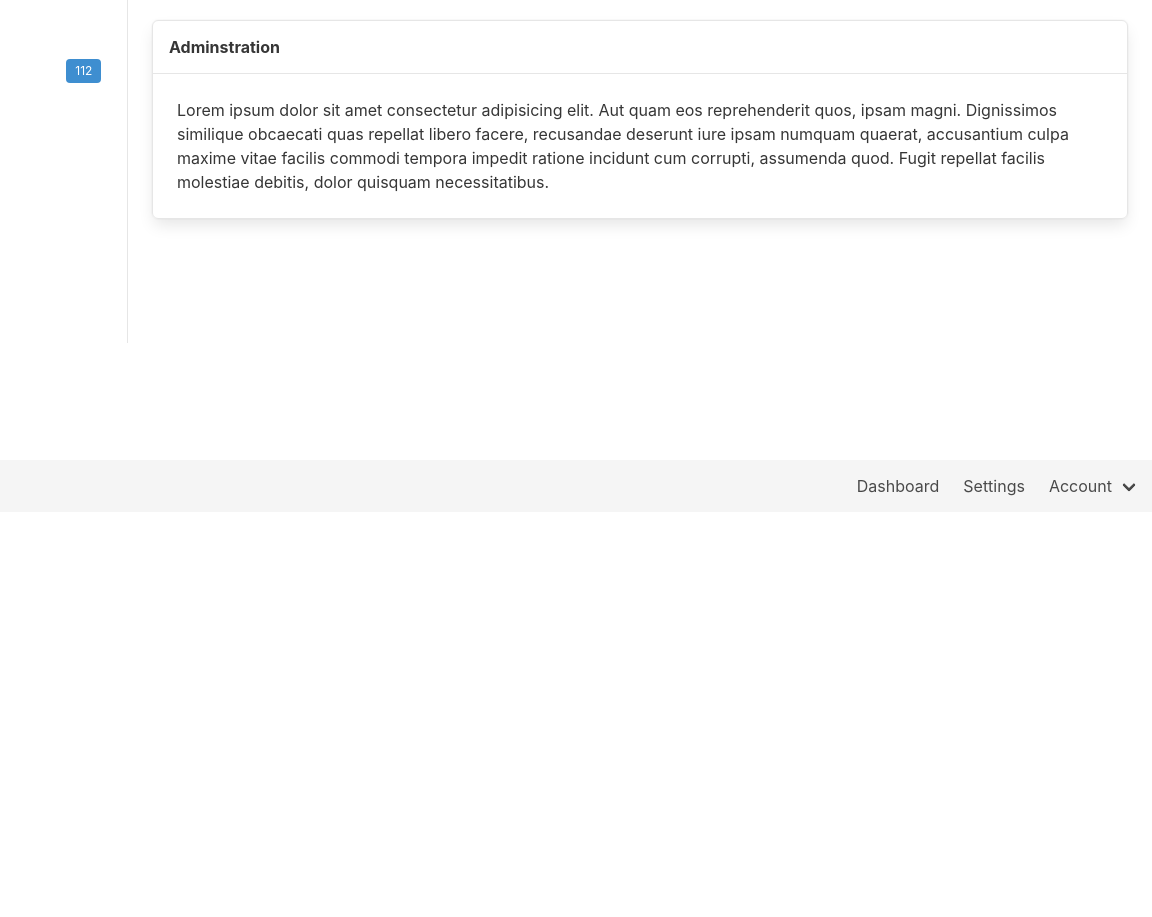
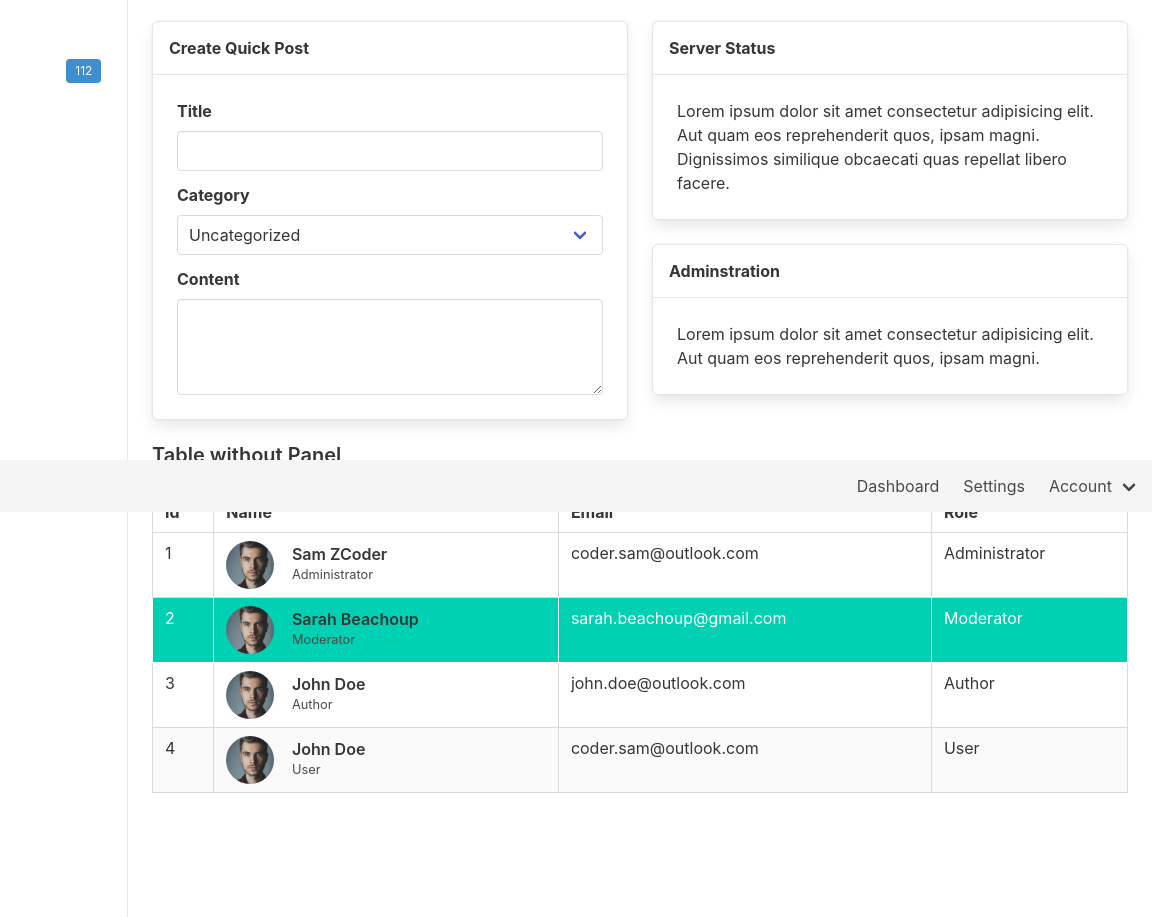
Before and after one commit to codersamer/Bulma-Dashboard, a website: page src/pages/index.html in a window 1280 px wide. Shown: the part 288-1205 px from the top of the page, 128-1280 px from the left. Before the commit the page ends 800 px from the top, so only its background shows below. Drawn offline with nearby package versions, Linux system fonts and the light colour scheme; files that its build step writes are made by us from their sources; files whose address does not match are found by name.

Commit message:
Screenshots

```diff
--- a/src/pages/index.html
+++ b/src/pages/index.html
@@ -58,14 +58,123 @@
 </div>
 <h3 class="title is-5">Panels</h3>
 <div class="columns">
-
     <div class="column">
+        <div class="panel">
+            <p class="panel-heading">Create Quick Post</p>
+            <div class="panel-block">
+                <form action="" class="is-fullwidth">
+                    <div class="field">
+                        <label for="" class="label">Title</label>
+                        <div class="control">
+                            <input type="text" name="" id="" class="input">
+                        </div>
+                    </div>
+                    <div class="field">
+                        <label for="" class="label">Category</label>
+                        <div class="select is-fullwidth">
+                            <select name="">
+                                <option value="">Uncategorized</option>
+                            </select>
+                        </div>
+                    </div>
+                    <div class="field">
+                        <label for="" class="label">Content</label>
+                        <div class="control">
+                            <textarea type="text" name="" id="" class="textarea" rows="3"></textarea>
+                        </div>
+                    </div>
+                </form>
+            </div>
+        </div>
+    </div>
+    <div class="column">
+        <div class="panel">
+            <p class="panel-heading">Server Status</p>
+            <div class="panel-block">
+                <p>Lorem ipsum dolor sit amet consectetur adipisicing elit. Aut quam eos reprehenderit quos, ipsam magni. Dignissimos similique obcaecati quas repellat libero facere.</p>
+            </div>
+        </div>
         <div class="panel">
             <p class="panel-heading">Adminstration</p>
             <div class="panel-block">
-                <p>Lorem ipsum dolor sit amet consectetur adipisicing elit. Aut quam eos reprehenderit quos, ipsam magni. Dignissimos similique obcaecati quas repellat libero facere, recusandae deserunt iure ipsam numquam quaerat, accusantium culpa maxime vitae facilis commodi tempora impedit ratione incidunt cum corrupti, assumenda quod. Fugit repellat facilis molestiae debitis, dolor quisquam necessitatibus.</p>
+                <p>Lorem ipsum dolor sit amet consectetur adipisicing elit. Aut quam eos reprehenderit quos, ipsam magni.</p>
             </div>
         </div>
     </div>
 </div>
+<h3 class="title is-5">Table without Panel</h3>
+<div class="container">
+    <div class="columns">
+        <div class="column">
+            <table class="table is-striped is-bordered is-fullwidth">
+                <thead>
+                    <tr>
+                        <th>Id</th>
+                        <th>Name</th>
+                        <th>Email</th>
+                        <th>Role</th>
+                    </tr>
+                </thead>
+                <tbody>
+                    <tr>
+                        <td>1</td>
+                        <td>
+                            <div class="user-media">
+                                <img src="./images/user-image.jpg" alt="">
+                                <div class="info">
+                                    <p class="title">Sam ZCoder</p>
+                                    <p class="subtitle">Administrator</p>
+                                </div>
+                            </div>
+                        </td>
+                        <td>coder.sam@outlook.com</td>
+                        <td>Administrator</td>
+                    </tr>
+                    <tr class="is-selected">
+                        <td>2</td>
+                        <td>
+                            <div class="user-media">
+                                <img src="./images/user-image.jpg" alt="">
+                                <div class="info">
+                                    <p class="title">Sarah Beachoup</p>
+                                    <p class="subtitle">Moderator</p>
+                                </div>
+                            </div>
+                        </td>
+                        <td>sarah.beachoup@gmail.com</td>
+                        <td>Moderator</td>
+                    </tr>
+                    <tr>
+                        <td>3</td>
+                        <td>
+                            <div class="user-media">
+                                <img src="./images/user-image.jpg" alt="">
+                                <div class="info">
+                                    <p class="title">John Doe</p>
+                                    <p class="subtitle">Author</p>
+                                </div>
+                            </div>
+                        </td>
+                        <td>john.doe@outlook.com</td>
+                        <td>Author</td>
+                    </tr>
+                    <tr>
+                        <td>4</td>
+                        <td>
+                            <div class="user-media">
+                                <img src="./images/user-image.jpg" alt="">
+                                <div class="info">
+                                    <p class="title">John Doe</p>
+                                    <p class="subtitle">User</p>
+                                </div>
+                            </div>
+                        </td>
+                        <td>coder.sam@outlook.com</td>
+                        <td>User</td>
+                    </tr>
+                </tbody>
+            </table>
+        </div>
+    </div>
+</div>
 @@include('footer.html')
--- a/src/pages/partials/footer.html
+++ b/src/pages/partials/footer.html
@@ -32,6 +32,6 @@
 </section>
 
 <script defer src="https://use.fontawesome.com/releases/v5.3.1/js/all.js"></script>
-<script defer src="./javascript/main."></script>
+<script defer src="./javascript/main.min.js"></script>
 </body>
 </html>
--- a/src/pages/partials/page-top.html
+++ b/src/pages/partials/page-top.html
@@ -1,4 +1,4 @@
-<nav class="navbar " role="navigation" aria-label="Navigation">
+<nav class="navbar is-light" role="navigation" aria-label="Navigation" id="header-nav">
     <div class="navbar-brand">
         <a href="./index.html" class="navbar-item">
             <img src="./images/bulma-logo.png" alt="">
--- a/src/sass/style.scss
+++ b/src/sass/style.scss
@@ -1,6 +1,9 @@
 html, body {padding:0; margin:0;}
 html, body, #sidebar, #page,#base_body {
     min-height: 100%;
+}
+#header-nav {
+    border-bottom:1px solid #e6e6e6;
 }
 .panel {
     border:1px solid #e6e6e6;
@@ -61,3 +64,4 @@ html, body, #sidebar, #page,#base_body {
 
     }
 }
+.is-fullwidth {width:100%;}
```
Also changed, not shown: README.md, src/screenshots/dashboard.png (added).
